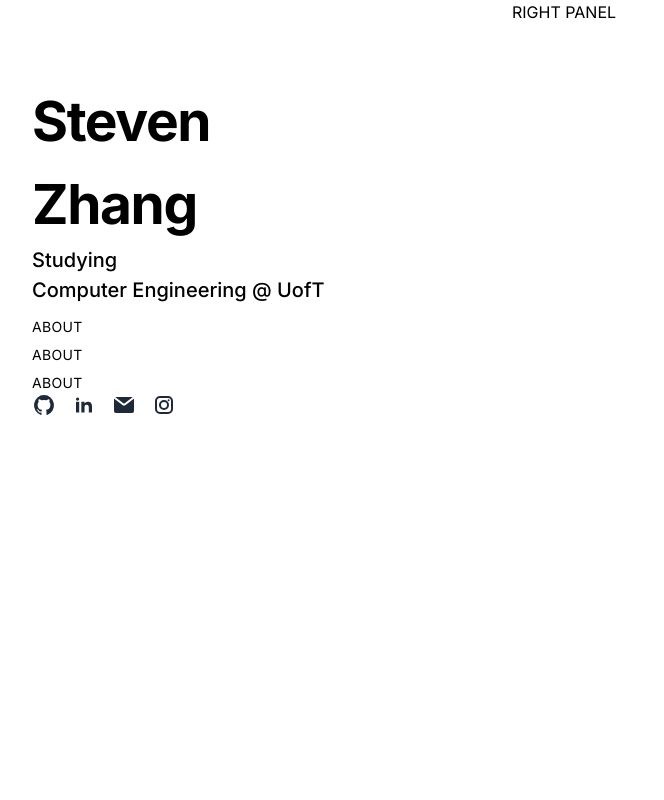
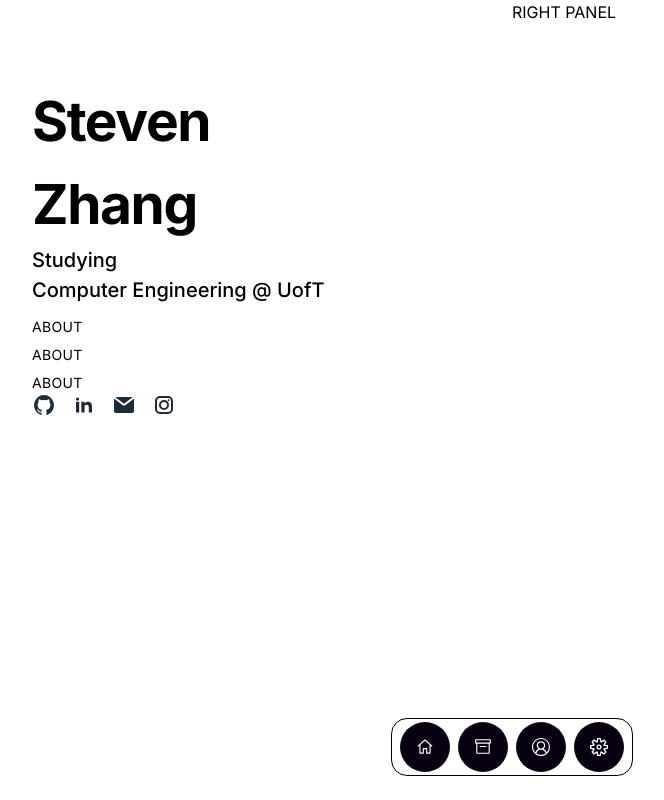
Before and after one commit to stev-jz/website, a Next.js app in the folder site/: page / in a window 1280 px wide. Shown: the whole page, without its empty margins (128-792 px from the left). Built offline with nearby package versions, Linux system fonts and the light colour scheme.

Commit message:
Dock Bar

```diff
--- a/site/src/app/page.tsx
+++ b/site/src/app/page.tsx
@@ -1,13 +1,19 @@
 import Sidebar from '@/components/SideBar'
-export default function Home() {
+import DockBar from "@/components/DockBar";
+import { Dock, DockIcon } from "@/components/magicui/dock";
+
+
+export default function home() {
   return (
     <div className = 'grid md:grid-cols-2 grid-cols-1 min-h-screen'>
+      <DockBar></DockBar>
 
       {/* left panel */}
       <div className="md:sticky top-0">
         <Sidebar></Sidebar>
       </div>
 
+
       {/* right panel*/}
       <div className = "overflow-y-auto h-screen">RIGHT PANEL </div>
     </div>
--- /dev/null
+++ b/site/src/components/DockBar.tsx
@@ -0,0 +1,34 @@
+"use client";
+
+import { Dock, DockIcon } from "@/components/magicui/dock";
+import { VscHome, VscArchive, VscAccount, VscSettingsGear } from "react-icons/vsc";
+
+export default function DockBar() {
+  return (
+    /* keep it fixed & layered above everything */
+    <div className="fixed bottom-6 left-1/2 -translate-x-1/2 z-[9999]">
+       <Dock
+        iconSize={50}             // resting size
+        iconMagnification={60}    // max grow size
+        iconDistance={200}        // cursor proximity radius
+        direction="middle"        // "top" | "middle" | "bottom"
+      >
+        <DockIcon className="bg-[#060010] text-white">
+          <VscHome size={18} />
+        </DockIcon>
+
+        <DockIcon className="bg-[#060010] text-white">
+          <VscArchive size={18} />
+        </DockIcon>
+
+        <DockIcon className="bg-[#060010] text-white">
+          <VscAccount size={18} />
+        </DockIcon>
+
+        <DockIcon className="bg-[#060010] text-white">
+          <VscSettingsGear size={18} />
+        </DockIcon>
+      </Dock>
+    </div>
+  );
+}
--- a/site/src/components/Iconlist.tsx
+++ b/site/src/components/Iconlist.tsx
@@ -1,7 +1,7 @@
 export default function Iconlist(){
     return(
         <nav className="flex gap-x-4" aria-label="Social links">
-            <a href="https://github.com/stev-jz" target="_blank">
+            <a className="" href="https://github.com/stev-jz" target="_blank">
                 <svg className="w-6 h-6 text-gray-800 dark:text-black" aria-hidden="true" xmlns="http://www.w3.org/2000/svg" width="24" height="24" fill="currentColor" viewBox="0 0 24 24">
                 <path fillRule="evenodd" d="M12.006 2a9.847 9.847 0 0 0-6.484 2.44 10.32 10.32 0 0 0-3.393 6.17 10.48 10.48 0 0 0 1.317 6.955 10.045 10.045 0 0 0 5.4 4.418c.504.095.683-.223.683-.494 0-.245-.01-1.052-.014-1.908-2.78.62-3.366-1.21-3.366-1.21a2.711 2.711 0 0 0-1.11-1.5c-.907-.637.07-.621.07-.621.317.044.62.163.885.346.266.183.487.426.647.71.135.253.318.476.538.655a2.079 2.079 0 0 0 2.37.196c.045-.52.27-1.006.635-1.37-2.219-.259-4.554-1.138-4.554-5.07a4.022 4.022 0 0 1 1.031-2.75 3.77 3.77 0 0 1 .096-2.713s.839-.275 2.749 1.05a9.26 9.26 0 0 1 5.004 0c1.906-1.325 2.74-1.05 2.74-1.05.37.858.406 1.828.101 2.713a4.017 4.017 0 0 1 1.029 2.75c0 3.939-2.339 4.805-4.564 5.058a2.471 2.471 0 0 1 .679 1.897c0 1.372-.012 2.477-.012 2.814 0 .272.18.592.687.492a10.05 10.05 0 0 0 5.388-4.421 10.473 10.473 0 0 0 1.313-6.948 10.32 10.32 0 0 0-3.39-6.165A9.847 9.847 0 0 0 12.007 2Z" clipRule="evenodd"/>
                 </svg>
--- /dev/null
+++ b/site/src/components/magicui/dock.tsx
@@ -0,0 +1,144 @@
+"use client";
+
+import { cva, type VariantProps } from "class-variance-authority";
+import {
+  motion,
+  MotionProps,
+  MotionValue,
+  useMotionValue,
+  useSpring,
+  useTransform,
+} from "motion/react";
+import React, { PropsWithChildren, useRef } from "react";
+
+import { cn } from "@/lib/utils";
+
+export interface DockProps extends VariantProps<typeof dockVariants> {
+  className?: string;
+  iconSize?: number;
+  iconMagnification?: number;
+  iconDistance?: number;
+  direction?: "top" | "middle" | "bottom";
+  children: React.ReactNode;
+}
+
+const DEFAULT_SIZE = 40;
+const DEFAULT_MAGNIFICATION = 60;
+const DEFAULT_DISTANCE = 140;
+
+const dockVariants = cva(
+  "supports-backdrop-blur:bg-white/10 supports-backdrop-blur:dark:bg-black/10 mx-auto mt-8 flex h-[58px] w-max items-center justify-center gap-2 rounded-2xl border p-2 backdrop-blur-md",
+);
+
+const Dock = React.forwardRef<HTMLDivElement, DockProps>(
+  (
+    {
+      className,
+      children,
+      iconSize = DEFAULT_SIZE,
+      iconMagnification = DEFAULT_MAGNIFICATION,
+      iconDistance = DEFAULT_DISTANCE,
+      direction = "middle",
+      ...props
+    },
+    ref,
+  ) => {
+    const mouseX = useMotionValue(Infinity);
+
+    const renderChildren = () => {
+      return React.Children.map(children, (child) => {
+        if (
+          React.isValidElement<DockIconProps>(child) &&
+          child.type === DockIcon
+        ) {
+          return React.cloneElement(child, {
+            ...child.props,
+            mouseX: mouseX,
+            size: iconSize,
+            magnification: iconMagnification,
+            distance: iconDistance,
+          });
+        }
+        return child;
+      });
+    };
+
+    return (
+      <motion.div
+        ref={ref}
+        onMouseMove={(e) => mouseX.set(e.pageX)}
+        onMouseLeave={() => mouseX.set(Infinity)}
+        {...props}
+        className={cn(dockVariants({ className }), {
+          "items-start": direction === "top",
+          "items-center": direction === "middle",
+          "items-end": direction === "bottom",
+        })}
+      >
+        {renderChildren()}
+      </motion.div>
+    );
+  },
+);
+
+Dock.displayName = "Dock";
+
+export interface DockIconProps
+  extends Omit<MotionProps & React.HTMLAttributes<HTMLDivElement>, "children"> {
+  size?: number;
+  magnification?: number;
+  distance?: number;
+  mouseX?: MotionValue<number>;
+  className?: string;
+  children?: React.ReactNode;
+  props?: PropsWithChildren;
+}
+
+const DockIcon = ({
+  size = DEFAULT_SIZE,
+  magnification = DEFAULT_MAGNIFICATION,
+  distance = DEFAULT_DISTANCE,
+  mouseX,
+  className,
+  children,
+  ...props
+}: DockIconProps) => {
+  const ref = useRef<HTMLDivElement>(null);
+  const padding = Math.max(6, size * 0.2);
+  const defaultMouseX = useMotionValue(Infinity);
+
+  const distanceCalc = useTransform(mouseX ?? defaultMouseX, (val: number) => {
+    const bounds = ref.current?.getBoundingClientRect() ?? { x: 0, width: 0 };
+    return val - bounds.x - bounds.width / 2;
+  });
+
+  const sizeTransform = useTransform(
+    distanceCalc,
+    [-distance, 0, distance],
+    [size, magnification, size],
+  );
+
+  const scaleSize = useSpring(sizeTransform, {
+    mass: 0.1,
+    stiffness: 150,
+    damping: 12,
+  });
+
+  return (
+    <motion.div
+      ref={ref}
+      style={{ width: scaleSize, height: scaleSize, padding }}
+      className={cn(
+        "flex aspect-square cursor-pointer items-center justify-center rounded-full",
+        className,
+      )}
+      {...props}
+    >
+      {children}
+    </motion.div>
+  );
+};
+
+DockIcon.displayName = "DockIcon";
+
+export { Dock, DockIcon, dockVariants };
--- /dev/null
+++ b/site/src/lib/utils.tsx
@@ -0,0 +1,8 @@
+// src/lib/utils.ts
+import { clsx, type ClassValue } from "clsx";
+import { twMerge } from "tailwind-merge";
+
+/** Merge Tailwind + conditional class strings */
+export function cn(...inputs: ClassValue[]) {
+  return twMerge(clsx(inputs));
+}
```
Also changed, not shown: site/package.json (+12 -5 lines), 1 other file (tests, documents, lock files or other folders).
